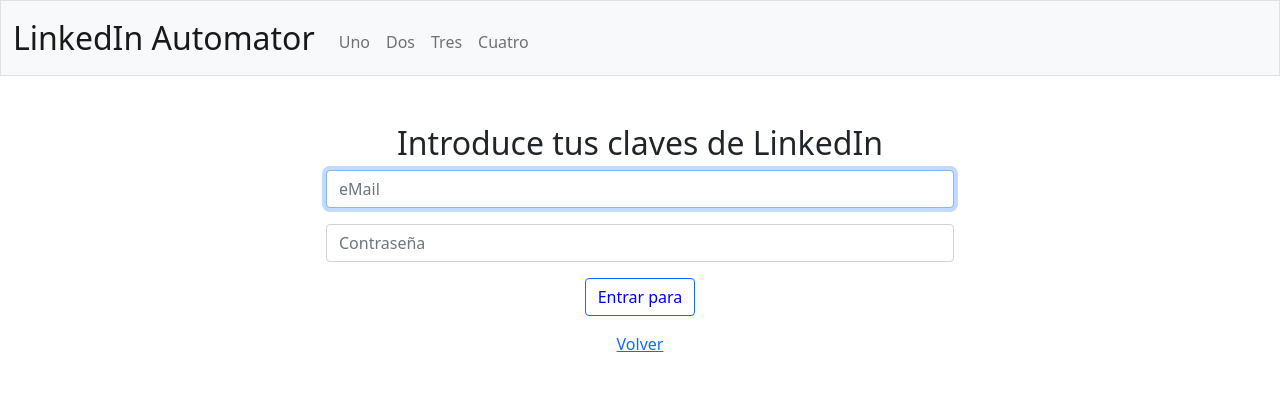
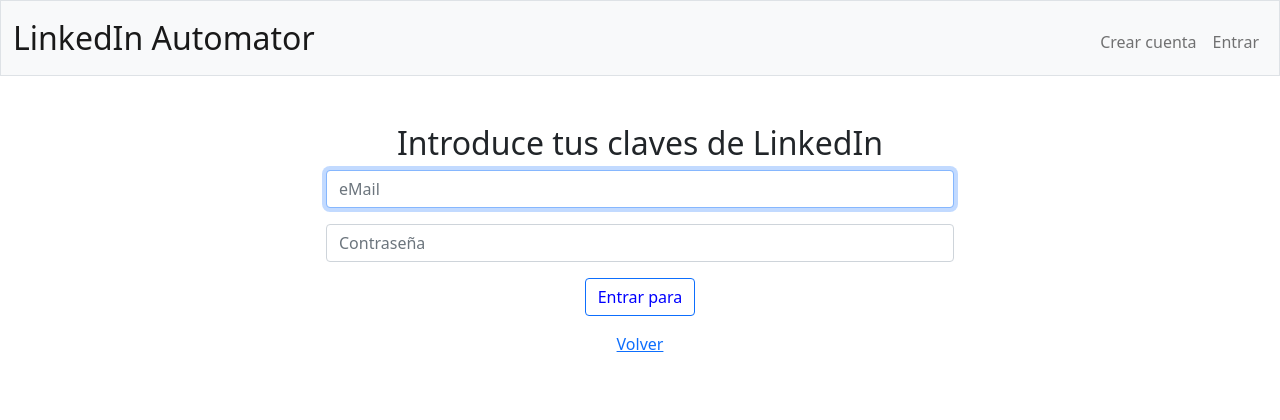
Before and after one commit to Metalex84/linkedin_automator, a Flask app: page /acciones in a window 1280 px wide. Shown: the top 420 px of the page. Run offline with Flask 3, Linux system fonts and the light colour scheme.

Commit message:
Primer cambio UI, arreglada navegacion con lista nombres

```diff
--- a/app.py
+++ b/app.py
@@ -38,7 +38,6 @@ def extract_username(url):
 
 @app.route('/')
 def index():
-    # TODO: Implementar un selector para permitir al usuario elegir con qué navegador local quiere hacer el scrapping
     # TODO: A profundidad 1 -> escribir mensajes a contactos. (NO COMBINAR PROFUNDIDADES)
     # TODO: A profundidad 2 -> enviar invitaciones a contactos y visita de perfiles
     # TODO: A profundidad 3 -> visitar perfiles
@@ -53,6 +52,7 @@ def index():
     # TODO: implementar un último botón que permita al usuario descargar un archivo con el reporte de las acciones realizadas (y datos de contacto si se han recopilado)
     # TODO: en esto ultimo, si o si los datos de contacto en un CSV en una estructura legible para Pabbly -> HubSpot
     app.config['driver'] = webdriver.Chrome()
+
     return render_template('index.html', current_year=current_year)
 
 
@@ -84,6 +84,7 @@ def login():
     submit = app.config['driver'].find_element(By.XPATH, '//button[@type="submit"]')
     submit.click()
     time.sleep(random.randint(1, 4))
+
     return render_template('busqueda.html', usuario=usuario, current_year=current_year)
 
 
@@ -129,20 +130,17 @@ def busqueda():
             # Construyo la lista de perfiles a visitar
             profiles = app.config['driver'].find_elements(By.XPATH, '//*[@class="app-aware-link  scale-down "]')
             visit_profiles = [p for p in profiles]
-            i = 0
-            print("Entrando al bucle for...")
+            i = 1
             for p in visit_profiles:
                 p_url = p.get_attribute('href')
                 # app.config['driver'].execute_script(f"window.open('{p_url}');")
                 usuario = extract_username(p_url)
                 # contact_info.append(app.config['api'].get_profile_contact_info(usuario)
-                i += 1
-                print(f"***************** Vuelta {i}") # OJO, se sale de este bucle, creo que no construye bien 'profiles'
-                path = f'/html/body/div[5]/div[3]/div[2]/div/div[1]/main/div/div/div[3]/div/ul/li[{i}]/div/div/div/div[2]/div[1]/div[1]/div/span[1]/span/a/span/span[1]'
-                print(f"**************** Expresion {path}")
+                path = f'*//li[{i}]/div/div/div/div[2]/div[1]/div[1]/div/span[1]/span/a/span/span[1]'
                 nombre = app.config['driver'].find_element(By.XPATH, path).text
                 print(f'El perfil de {nombre} se identifica como {usuario}')
                 perfiles_visitados.append(nombre)
+                i += 1
                 time.sleep(random.randint(1, 4))
 
             # Ahora construyo la lista de nombres propios
@@ -152,10 +150,6 @@ def busqueda():
             for n in names:
                 perfiles_visitados.append(n)
             '''
-
-                # OJO: Si consiguiera ir a cada uno de los perfiles y extraer la nombre y puesto, se scrapearía así:
-                # - h1 class="text-heading-xlarge inline t-24 v-align-middle break-words" . text
-                # - div class="text-body-medium break-words" . text
             pagina += 1
         '''
         archivo = 'datos_contacto.csv'
@@ -174,7 +168,7 @@ def busqueda():
     elif opt == '3':
         app.config['driver'].quit()
         return('Enviar invitaciones no implementado aun')
-        # Para conectar seria: driver.execute_script("arguments[0].click();", p)
+        # Para conectar seria: app.config['driver'].execute_script("arguments[0].click();", p)
         # TODO
 
     else:
--- a/templates/layout.html
+++ b/templates/layout.html
@@ -29,13 +29,21 @@
                     <span class="navbar-toggler-icon"></span>
                 </button>
                 <div class="collapse navbar-collapse" id="navbar">
+                    {% if session['usuario'] %}
                         <ul class="navbar-nav me-auto mt-2">
-                            <li class="nav-item"><a class="nav-link" href="/">Uno</a></li>
-                            <li class="nav-item"><a class="nav-link" href="/">Dos</a></li>
-                            <li class="nav-item"><a class="nav-link" href="/">Tres</a></li>
-                            <li class="nav-item"><a class="nav-link" href="/">Cuatro</a></li>
+                            <li class="nav-item"><a class="nav-link" href="/">Visitar perfiles</a></li>
+                            <li class="nav-item"><a class="nav-link" href="/">Enviar invitaciones</a></li>
+                            <li class="nav-item"><a class="nav-link" href="/">Escribir mensajes</a></li>
                         </ul>
                         <ul class="navbar-nav ms-auto mt-2">
+                            <li class="nav-item"><a class="nav-link" href="/">Salir</a></li>
+                        </ul>
+                    {% else %}
+                        <ul class="navbar-nav ms-auto mt-2">
+                            <li class="nav-item"><a class="nav-link" href="/">Crear cuenta</a></li>
+                            <li class="nav-item"><a class="nav-link" href="/">Entrar</a></li>
+                        </ul>
+                    {% endif %}
                 </div>
             </div>
         </nav>
```
Also changed, not shown: templates/busqueda.html (+6 -3 lines).
